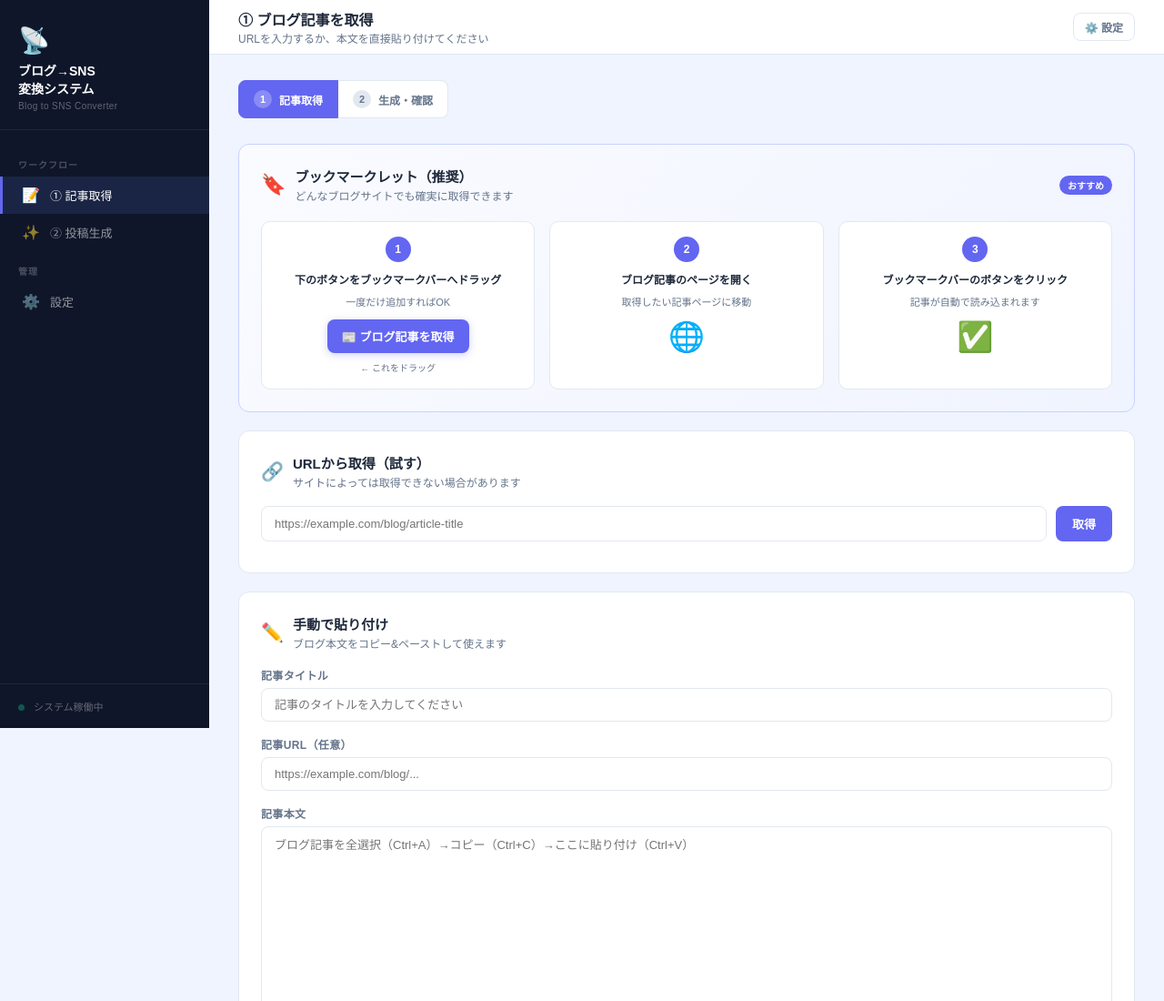
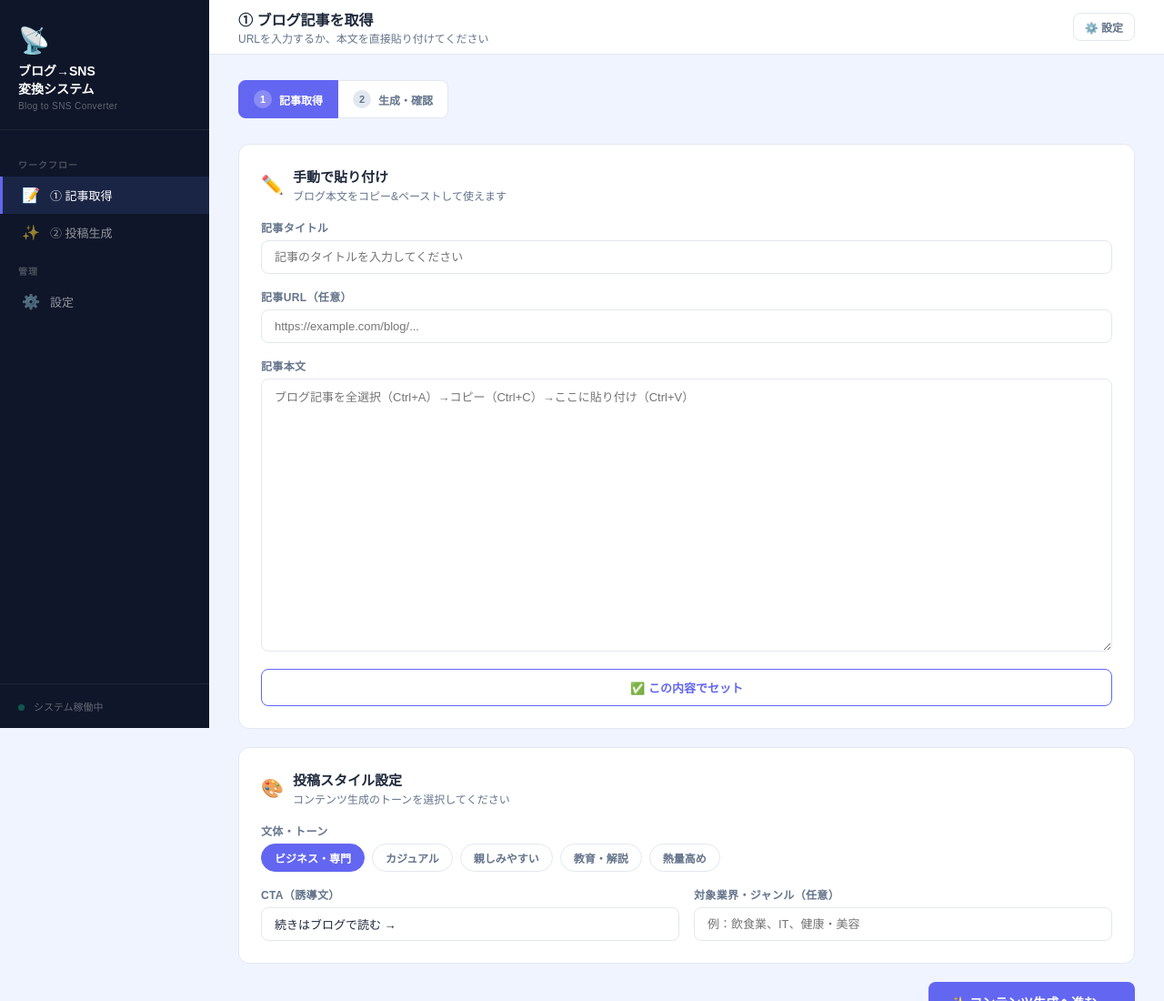
Before and after one commit to akihiro-shibue/blog-to-sns, a website: page index.html in a window 1280 px wide. Shown: the top 1100 px of the page at 91% size. Drawn offline with Linux system fonts and the light colour scheme.

Commit message:
fix: autoFillImagePrompt エラー修正・ブックマークレット/URL取得を無効化

```diff
--- a/index.html
+++ b/index.html
@@ -742,8 +742,8 @@
         </div>
       </div>
 
-      <!-- ★ BOOKMARKLET (primary) -->
-      <div class="card" style="border-color:#c7d2fe;background:linear-gradient(135deg,#fafbff,#f0f4ff)">
+      <!-- ★ BOOKMARKLET (disabled) -->
+      <div class="card" style="display:none">
         <div class="card-header" style="margin-bottom:0">
           <span style="font-size:22px">🔖</span>
           <div>
@@ -787,8 +787,8 @@
         </div>
       </div>
 
-      <!-- URL fetch (fallback) -->
-      <div class="card">
+      <!-- URL fetch (disabled) -->
+      <div class="card" style="display:none">
         <div class="card-header">
           <span style="font-size:20px">🔗</span>
           <div>
@@ -1592,8 +1592,6 @@ function setBlogData(title, url, content) {
   // Show proceed button
   document.getElementById('btn-to-generate').style.display = 'flex';
 
-  // Auto-fill image prompt
-  autoFillImagePrompt();
 }
 
 function proceedToGenerate() {
```
